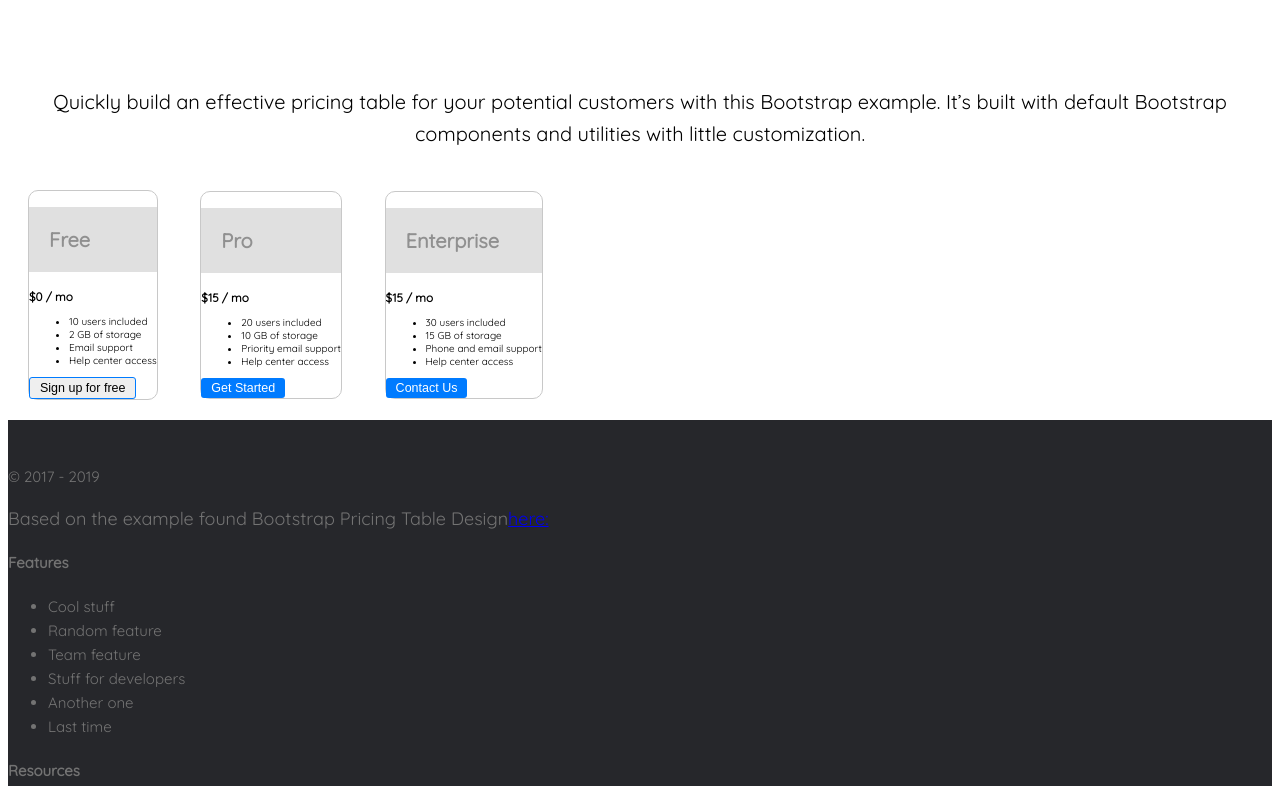
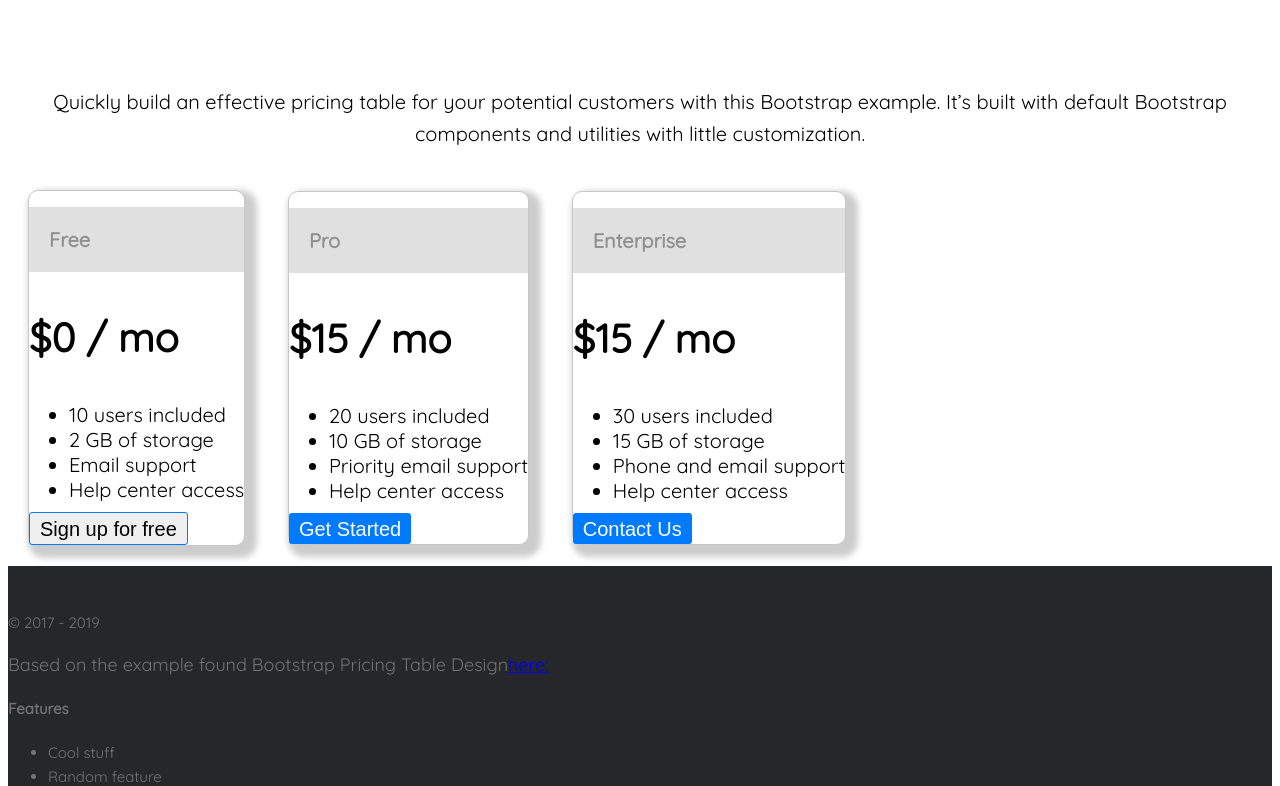
Before and after one commit to Cuadao/css, a PHP site: page / in a window 1280 px wide. Shown: the part 633-1419 px from the top of the page. Run offline with PHP 8.4, Linux system fonts and the light colour scheme.

Commit message:
small change forgoten
small change forgoten

```diff
--- a/final exam/main.css
+++ b/final exam/main.css
@@ -90,7 +90,8 @@ h1{
     background: white;
     margin: 20px;
     transition: all 0.3s ease-in-out;
-
+    justify-content: space-evently;
+    box-shadow: 6px 6px 6px 6px rgba(0,2,0,.2);
   }
 
 .pricingTable section .pricingTableHeader{
@@ -103,6 +104,8 @@ h1{
 
 .pricingTable section:first-of-type button {
   border: 1px solid #007bff;
+  font-size: 20px;
+  font-decoration: #007bff;
 }
 
 
@@ -116,8 +119,17 @@ also two points after background-color with out that is not working the code.*/
   background-color: #007bff;
   color: #fff;
   border: transparent;
+  font-size: 20px;
 }
 
+.pricingTable section li{
+  font-size: 20px;
+}
+
+.pricingTable section h3{
+  font-size: 40px;
+  font-style: bold;
+}
 .bannerimage{
   width: 100%;
     background-image: url(image/cat3.jpg);
```
